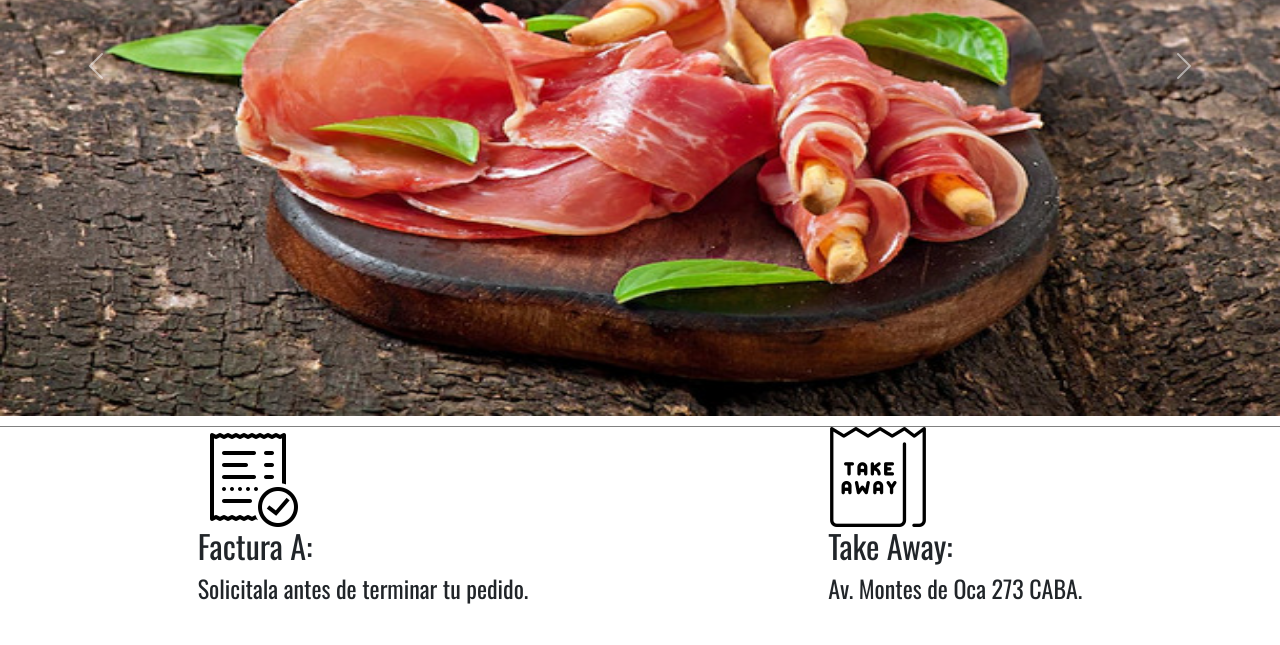
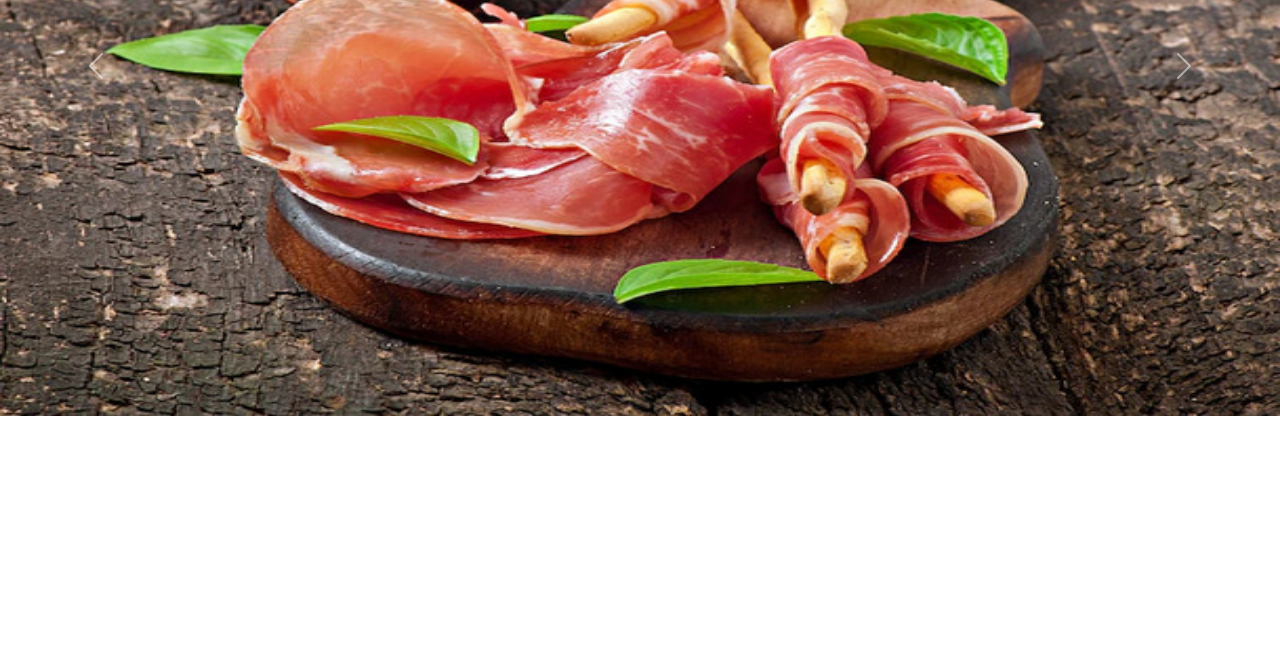
Before and after one commit to francop2904/proyectofinalcoderhouse, a plain HTML site: page index.html in a window 1280 px wide. Shown: the part 454-1099 px from the top of the page. After the commit the page ends 870 px from the top, so only its background shows below. Drawn offline with nearby package versions, Linux system fonts and the light colour scheme; a web font is replaced by a local one.

Commit message:
ultimos cambios

```diff
--- a/index.html
+++ b/index.html
@@ -163,7 +163,7 @@
       </div>
 
   </main>
-  <footer class="espacioFooter" >
+  <!-- <footer class="espacioFooter" >
 
     <div class="facturaYTakeAway">
         <div>
@@ -216,7 +216,7 @@
 
 
 
-    </footer>
+    </footer> -->
 
 
 
```
